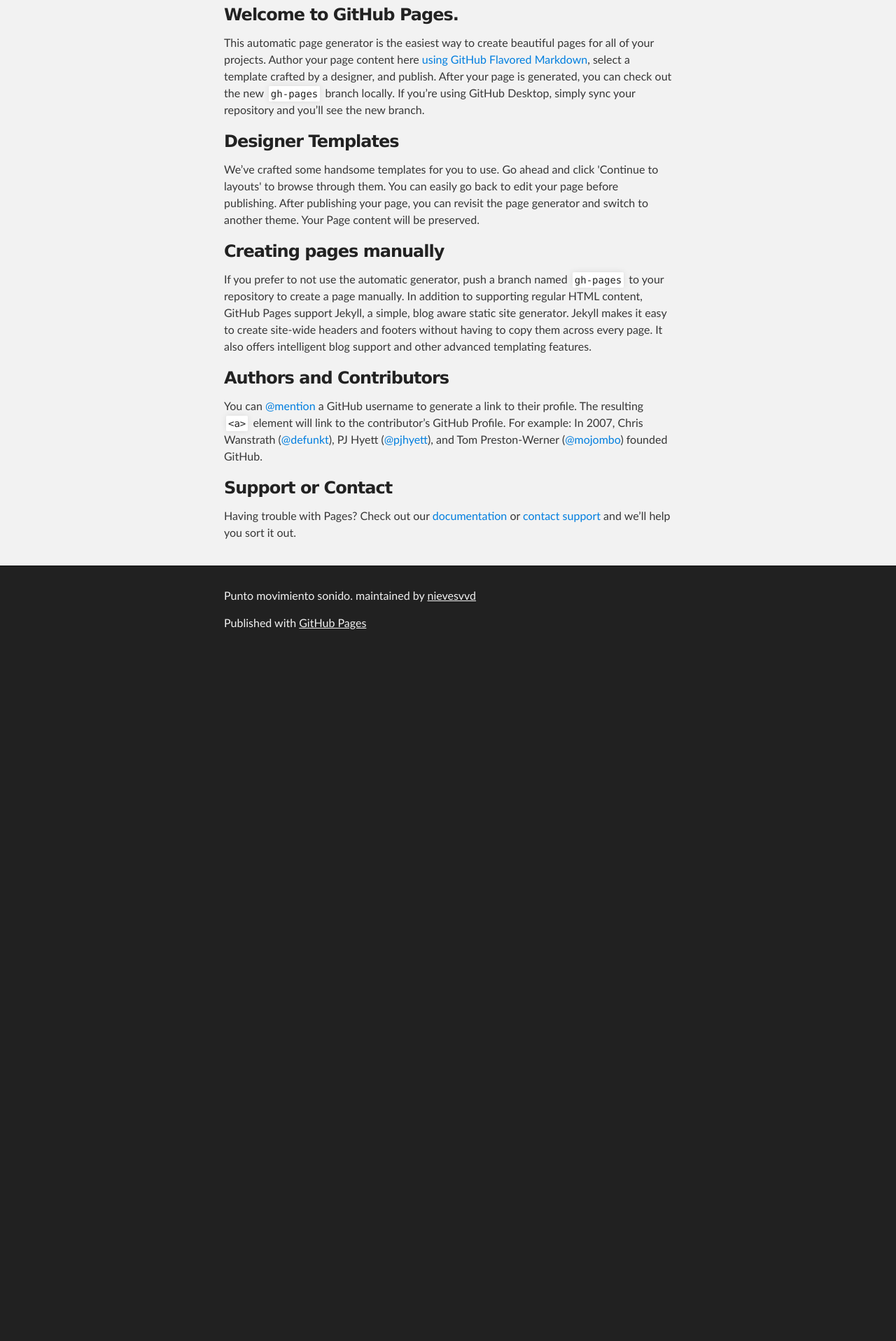
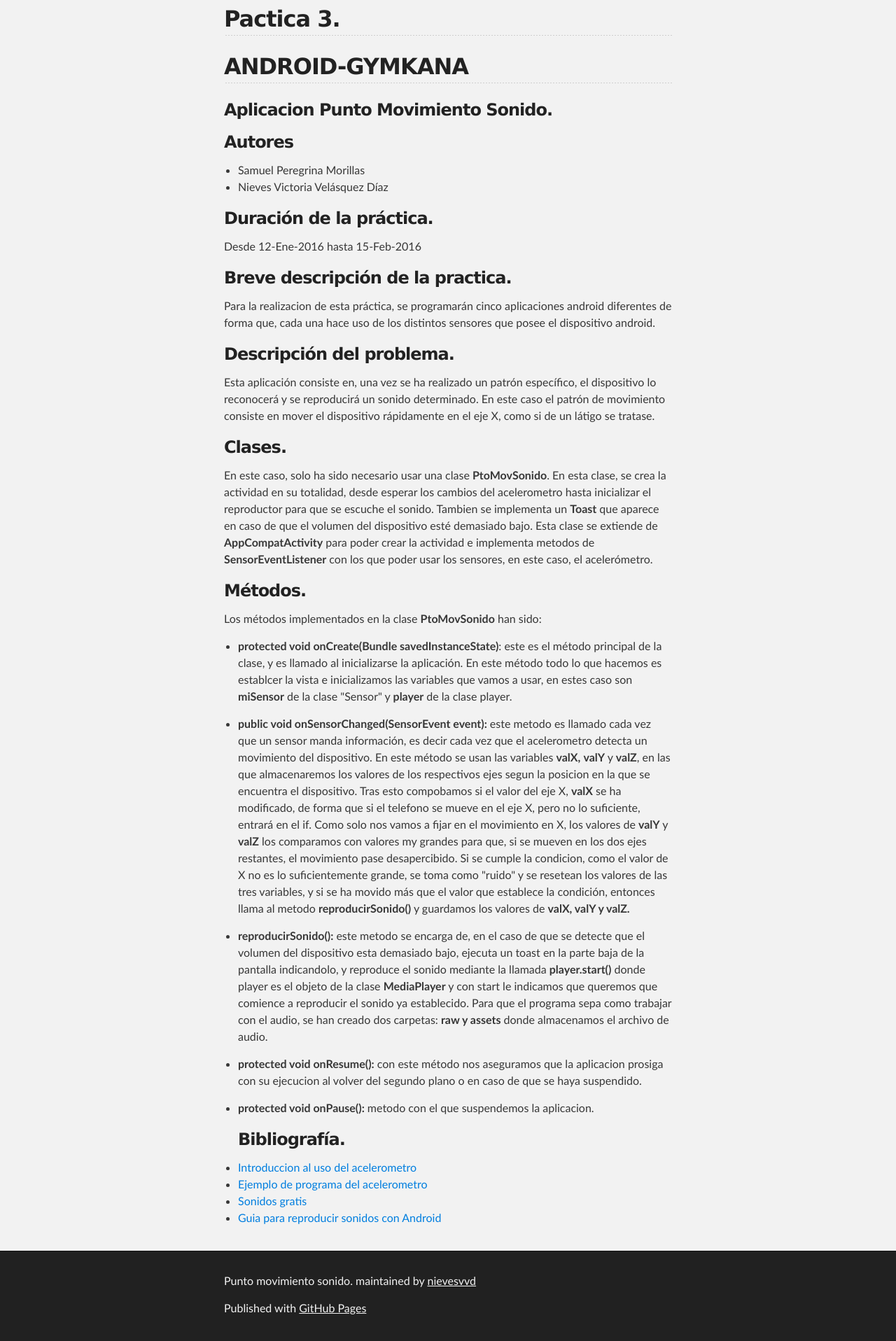
Before and after one commit to nievesvvd/PuntoMovSonido, a plain HTML site: page index.html in a window 1280 px wide. Shown: the part 329-2245 px from the top of the page at 70% size. Before the commit the page ends 1266 px from the top, so only its background shows below. Drawn offline with Linux system fonts and the light colour scheme.

Commit message:
Create gh-pages branch via GitHub

```diff
--- a/index.html
+++ b/index.html
@@ -31,30 +31,65 @@
     <!-- MAIN CONTENT -->
     <div id="main_content_wrap" class="outer">
       <section id="main_content" class="inner">
-        <h3>
-<a id="welcome-to-github-pages" class="anchor" href="#welcome-to-github-pages" aria-hidden="true"><span aria-hidden="true" class="octicon octicon-link"></span></a>Welcome to GitHub Pages.</h3>
+        <h2>
+<a id="pactica-3" class="anchor" href="#pactica-3" aria-hidden="true"><span aria-hidden="true" class="octicon octicon-link"></span></a>Pactica 3.</h2>
 
-<p>This automatic page generator is the easiest way to create beautiful pages for all of your projects. Author your page content here <a href="https://guides.github.com/features/mastering-markdown/">using GitHub Flavored Markdown</a>, select a template crafted by a designer, and publish. After your page is generated, you can check out the new <code>gh-pages</code> branch locally. If you’re using GitHub Desktop, simply sync your repository and you’ll see the new branch.</p>
+<h2>
+<a id="android-gymkana" class="anchor" href="#android-gymkana" aria-hidden="true"><span aria-hidden="true" class="octicon octicon-link"></span></a>ANDROID-GYMKANA</h2>
 
 <h3>
-<a id="designer-templates" class="anchor" href="#designer-templates" aria-hidden="true"><span aria-hidden="true" class="octicon octicon-link"></span></a>Designer Templates</h3>
-
-<p>We’ve crafted some handsome templates for you to use. Go ahead and click 'Continue to layouts' to browse through them. You can easily go back to edit your page before publishing. After publishing your page, you can revisit the page generator and switch to another theme. Your Page content will be preserved.</p>
+<a id="aplicacion-punto-movimiento-sonido" class="anchor" href="#aplicacion-punto-movimiento-sonido" aria-hidden="true"><span aria-hidden="true" class="octicon octicon-link"></span></a>Aplicacion Punto Movimiento Sonido.</h3>
 
 <h3>
-<a id="creating-pages-manually" class="anchor" href="#creating-pages-manually" aria-hidden="true"><span aria-hidden="true" class="octicon octicon-link"></span></a>Creating pages manually</h3>
+<a id="autores" class="anchor" href="#autores" aria-hidden="true"><span aria-hidden="true" class="octicon octicon-link"></span></a>Autores</h3>
 
-<p>If you prefer to not use the automatic generator, push a branch named <code>gh-pages</code> to your repository to create a page manually. In addition to supporting regular HTML content, GitHub Pages support Jekyll, a simple, blog aware static site generator. Jekyll makes it easy to create site-wide headers and footers without having to copy them across every page. It also offers intelligent blog support and other advanced templating features.</p>
+<ul>
+<li>Samuel Peregrina Morillas</li>
+<li>Nieves Victoria Velásquez Díaz</li>
+</ul>
 
 <h3>
-<a id="authors-and-contributors" class="anchor" href="#authors-and-contributors" aria-hidden="true"><span aria-hidden="true" class="octicon octicon-link"></span></a>Authors and Contributors</h3>
+<a id="duración-de-la-práctica" class="anchor" href="#duraci%C3%B3n-de-la-pr%C3%A1ctica" aria-hidden="true"><span aria-hidden="true" class="octicon octicon-link"></span></a>Duración de la práctica.</h3>
 
-<p>You can <a href="https://help.github.com/articles/basic-writing-and-formatting-syntax/#mentioning-users-and-teams" class="user-mention">@mention</a> a GitHub username to generate a link to their profile. The resulting <code>&lt;a&gt;</code> element will link to the contributor’s GitHub Profile. For example: In 2007, Chris Wanstrath (<a href="https://github.com/defunkt" class="user-mention">@defunkt</a>), PJ Hyett (<a href="https://github.com/pjhyett" class="user-mention">@pjhyett</a>), and Tom Preston-Werner (<a href="https://github.com/mojombo" class="user-mention">@mojombo</a>) founded GitHub.</p>
+<p>Desde 12-Ene-2016 hasta 15-Feb-2016</p>
 
 <h3>
-<a id="support-or-contact" class="anchor" href="#support-or-contact" aria-hidden="true"><span aria-hidden="true" class="octicon octicon-link"></span></a>Support or Contact</h3>
+<a id="breve-descripción-de-la-practica" class="anchor" href="#breve-descripci%C3%B3n-de-la-practica" aria-hidden="true"><span aria-hidden="true" class="octicon octicon-link"></span></a>Breve descripción de la practica.</h3>
 
-<p>Having trouble with Pages? Check out our <a href="https://help.github.com/pages">documentation</a> or <a href="https://github.com/contact">contact support</a> and we’ll help you sort it out.</p>
+<p>Para la realizacion de esta práctica, se programarán cinco aplicaciones android diferentes de forma que, cada una hace uso de los distintos sensores que posee el dispositivo android.</p>
+
+<h3>
+<a id="descripción-del-problema" class="anchor" href="#descripci%C3%B3n-del-problema" aria-hidden="true"><span aria-hidden="true" class="octicon octicon-link"></span></a>Descripción del problema.</h3>
+
+<p>Esta aplicación consiste en, una vez se ha realizado un patrón específico, el dispositivo lo reconocerá y se reproducirá un sonido determinado. En este caso el patrón de movimiento consiste en mover el dispositivo rápidamente en el eje X, como si de un látigo se tratase.</p>
+
+<h3>
+<a id="clases" class="anchor" href="#clases" aria-hidden="true"><span aria-hidden="true" class="octicon octicon-link"></span></a>Clases.</h3>
+
+<p>En este caso, solo ha sido necesario usar una clase <strong>PtoMovSonido</strong>.
+En esta clase, se crea la actividad en su totalidad, desde esperar los cambios del acelerometro hasta inicializar el reproductor para que se escuche el sonido. Tambien se implementa un <strong>Toast</strong> que aparece en caso de que el volumen del dispositivo esté demasiado bajo. Esta clase se extiende de <strong>AppCompatActivity</strong> para poder crear la actividad e implementa metodos de <strong>SensorEventListener</strong> con los que poder usar los sensores, en este caso, el acelerómetro.</p>
+
+<h3>
+<a id="métodos" class="anchor" href="#m%C3%A9todos" aria-hidden="true"><span aria-hidden="true" class="octicon octicon-link"></span></a>Métodos.</h3>
+
+<p>Los métodos implementados en la clase <strong>PtoMovSonido</strong> han sido:</p>
+
+<ul>
+<li><p><strong>protected void onCreate(Bundle savedInstanceState)</strong>: este es el método principal de la clase, y es llamado al inicializarse la aplicación. En este método todo lo que hacemos es establcer la vista e inicializamos las variables que vamos a usar, en estes caso son <strong>miSensor</strong> de la clase "Sensor" y <strong>player</strong> de la clase player.</p></li>
+<li><p><strong>public void onSensorChanged(SensorEvent event):</strong> este metodo es llamado cada vez que un sensor manda información, es decir cada vez que el acelerometro detecta un movimiento del dispositivo. En este método se usan las variables <strong>valX,</strong> <strong>valY</strong> y <strong>valZ</strong>, en las que almacenaremos los valores de los respectivos ejes  segun la posicion en la que se encuentra el dispositivo. Tras esto compobamos si el valor del eje X, <strong>valX</strong> se ha modificado, de forma que si el telefono se mueve en el eje X, pero no lo suficiente, entrará en el if. Como solo nos vamos a fijar en el movimiento en X, los valores de <strong>valY</strong> y <strong>valZ</strong> los comparamos con valores my grandes para que, si se mueven en los dos ejes restantes, el movimiento pase desapercibido. Si se cumple la condicion, como el valor de X no es lo suficientemente grande, se toma como "ruido" y se resetean los valores de las tres variables, y si se ha movido más que el valor que establece la condición, entonces llama al metodo <strong>reproducirSonido()</strong> y guardamos los valores de <strong>valX, valY y valZ.</strong></p></li>
+<li><p><strong>reproducirSonido():</strong>  este metodo se encarga de, en el caso de que se detecte que el volumen del dispositivo esta demasiado bajo, ejecuta un toast en la parte baja de la pantalla indicandolo, y reproduce el sonido mediante la llamada <strong>player.start()</strong> donde player es el objeto de la clase <strong>MediaPlayer</strong> y con start le indicamos que queremos que comience a reproducir el sonido ya establecido. Para que el programa sepa como trabajar con el audio, se han creado dos carpetas: <strong>raw y assets</strong> donde almacenamos el archivo de audio. </p></li>
+<li><p><strong>protected void onResume():</strong> con este método nos aseguramos que la aplicacion prosiga con su ejecucion al volver del segundo plano o en caso de que se haya suspendido.</p></li>
+<li>
+<p><strong>protected void onPause():</strong>  metodo con el que suspendemos la aplicacion.</p>
+
+<h3>
+<a id="bibliografía" class="anchor" href="#bibliograf%C3%ADa" aria-hidden="true"><span aria-hidden="true" class="octicon octicon-link"></span></a>Bibliografía.</h3>
+</li>
+<li><a href="http://code.tutsplus.com/tutorials/using-the-accelerometer-on-android--mobile-22125">Introduccion al uso del acelerometro</a></li>
+<li><a href="http://examples.javacodegeeks.com/android/core/hardware/sensor/android-accelerometer-example/">Ejemplo de programa del acelerometro</a></li>
+<li><a href="http://soundbible.com/free-sound-effects-1.html">Sonidos gratis</a></li>
+<li><a href="http://www.jc-mouse.net/android/reproduce-archivos-mp3-desde-android">Guia para reproducir sonidos con Android</a></li>
+</ul>
       </section>
     </div>
 
```
Also changed, not shown: params.json (+1 -1 lines).
